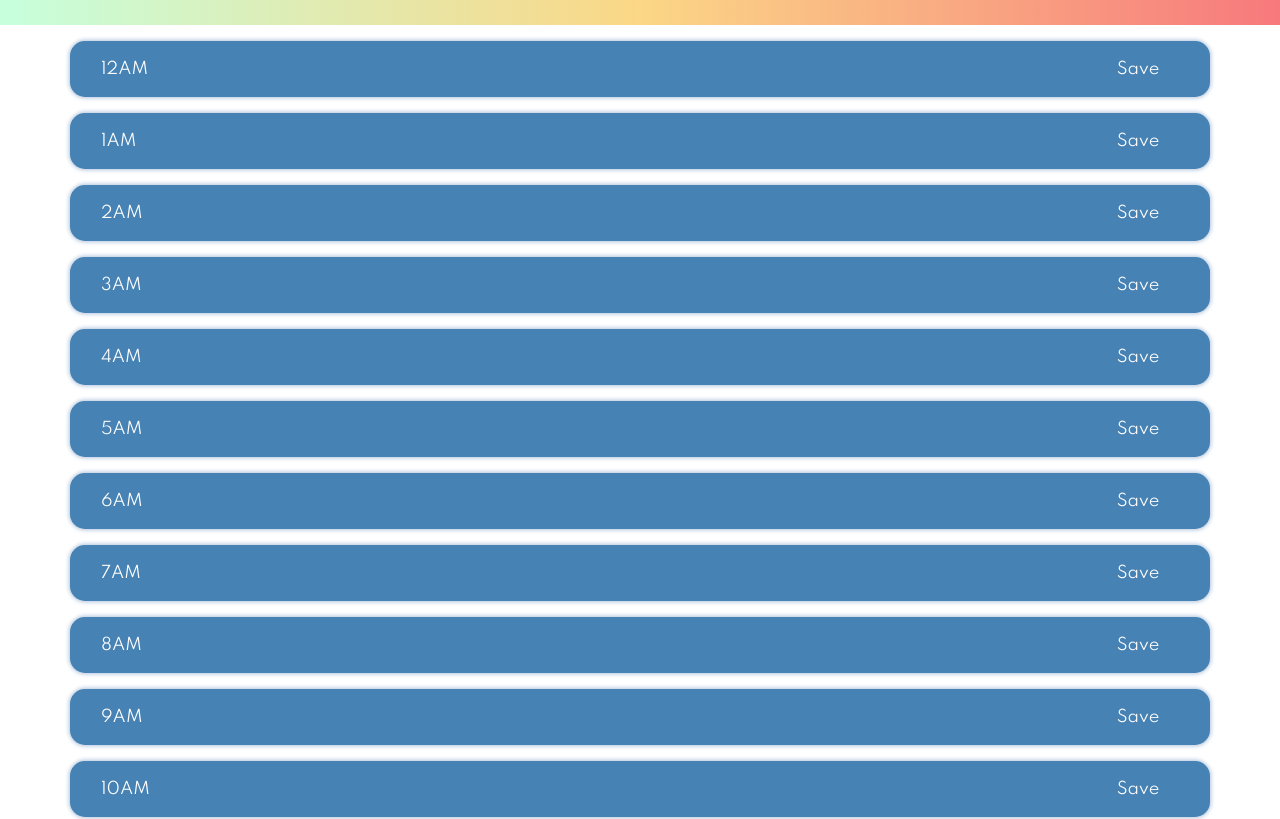
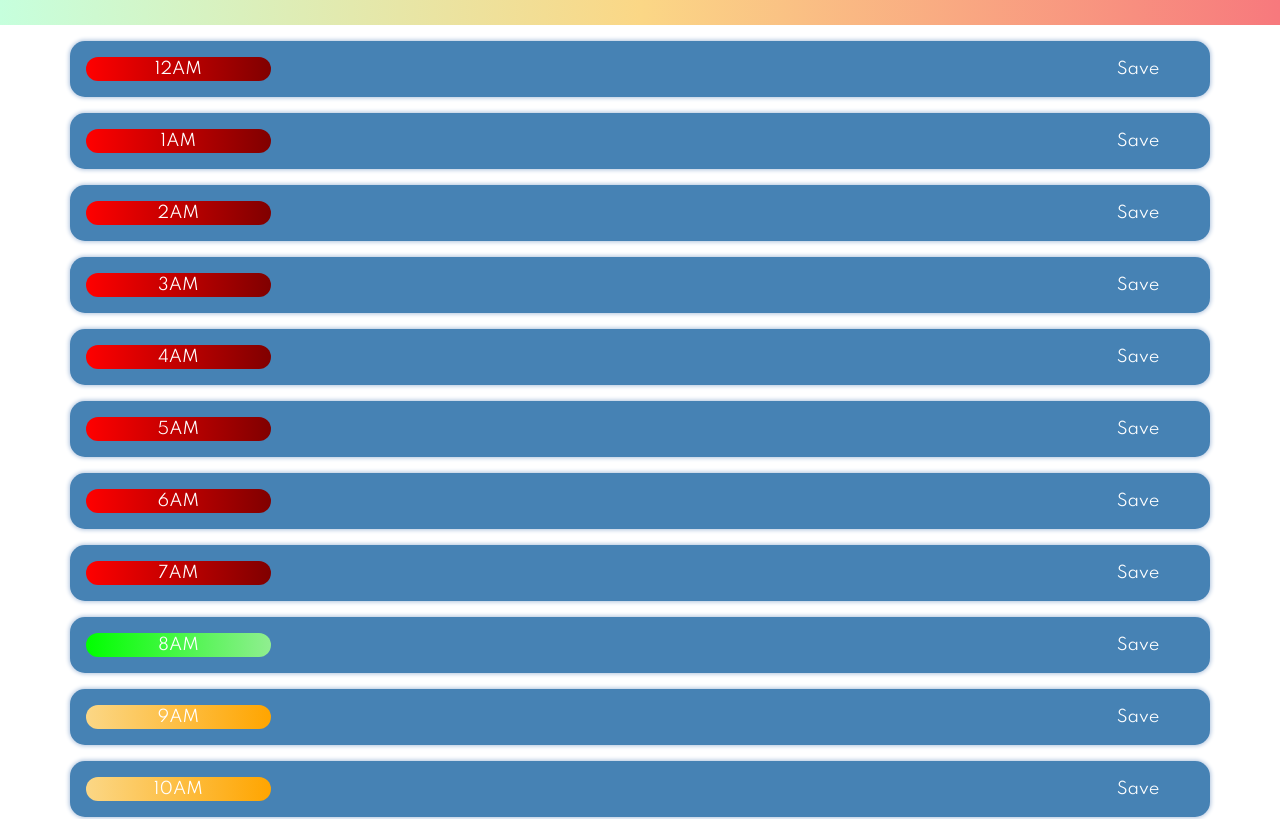
Before and after one commit to Alex-Waite/DayPlannerHomework, a plain HTML site: page index.html in a window 1280 px wide. Shown: the part 240-1059 px from the top of the page. Drawn offline with nearby package versions, Linux system fonts and the light colour scheme; a web font is replaced by a local one.

Commit message:
added distinct classing to identify past present or future and changed it to the hour tag, began work on each individual day instancing

```diff
--- a/index.html
+++ b/index.html
@@ -51,7 +51,7 @@
             storedObj = {}
         }
 
-        for (i = 0; i < 23; i++) {
+        for (i = 0; i < 24; i++) {
             let individualRow = document.createElement("div");
             individualRow.classList.add("row");
             individualRow.classList.add("alxStyling");
@@ -65,6 +65,12 @@
             hourSection.classList.add("col-2");
             hourSection.classList.add("rowTime");
             hourSection.innerText = rowHour.format("hA")
+            let descriptionClass = rowHour.isBefore(moment(), 'hour') ?
+                "past" :
+                rowHour.isSame(moment(), 'hour') ?
+                "present" :
+                "future";
+            hourSection.classList.add(descriptionClass);
 
             // Displays the text the user has writen and displays it in the middle
             let entrySection = document.createElement("div")
@@ -73,12 +79,7 @@
             entrySection.setAttribute("data-hour", i);
             entrySection.contentEditable = true;
             // Reads if the correlated row is in the past present or future and assigns a class based on the result
-            let descriptionClass = rowHour.isBefore(moment(), 'hour') ?
-                "past" :
-                rowHour.isSame(moment(), 'hour') ?
-                "present" :
-                "future";
-            entrySection.classList.add(descriptionClass);
+
             // Makes a save button and an event listner that runs a save function
 
             let saveSection = document.createElement("div");
@@ -86,8 +87,20 @@
             saveSection.classList.add("rowSave");
             saveSection.textContent = "Save"
             saveSection.setAttribute("data-hour", i);
-            saveSection.addEventListener("click", () => {
+            saveSection.addEventListener("click", (event) => {
                 console.log("Saved")
+                let userSave = localStorage.getItem("userData")
+                userSave = JSON.parse(userSave)
+
+                let dataPointer = $(`div[data-hour="${event.currentTarget.dataset.hour}"]`).text
+
+                if (!userSave) {
+                    userSave = {}
+                }
+
+                if (!userSave[selectedDay.format("YYYY-MM-DD")]) {
+                    userSave[selectedDay.format("YYYY-MM-DD")] = [];
+                }
             })
 
             // merging subsection cols to make a row
@@ -99,14 +112,10 @@
 
         }
 
-
-
     }
-
-
-
-
-    makeTimerows()
+    let selectedDay = moment()
+    let currentDay = makeTimerows(selectedDay)
+    timeRowsDiv.append(selectedDay)
 </script>
 
 </html>
--- a/style.css
+++ b/style.css
@@ -43,3 +43,21 @@ header p {
     font-family: 'Spartan', sans-serif;
     margin-bottom: 1rem;
 }
+
+.past {
+    background-image: linear-gradient(to right, red, maroon);
+    border-radius: 20px;
+    text-align: center;
+}
+
+.present {
+    background-image: linear-gradient(to right, lime, lightgreen);
+    border-radius: 20px;
+    text-align: center;
+}
+
+.future {
+    background-image: linear-gradient(to right, #fbd786, orange);
+    border-radius: 20px;
+    text-align: center;
+}
```
